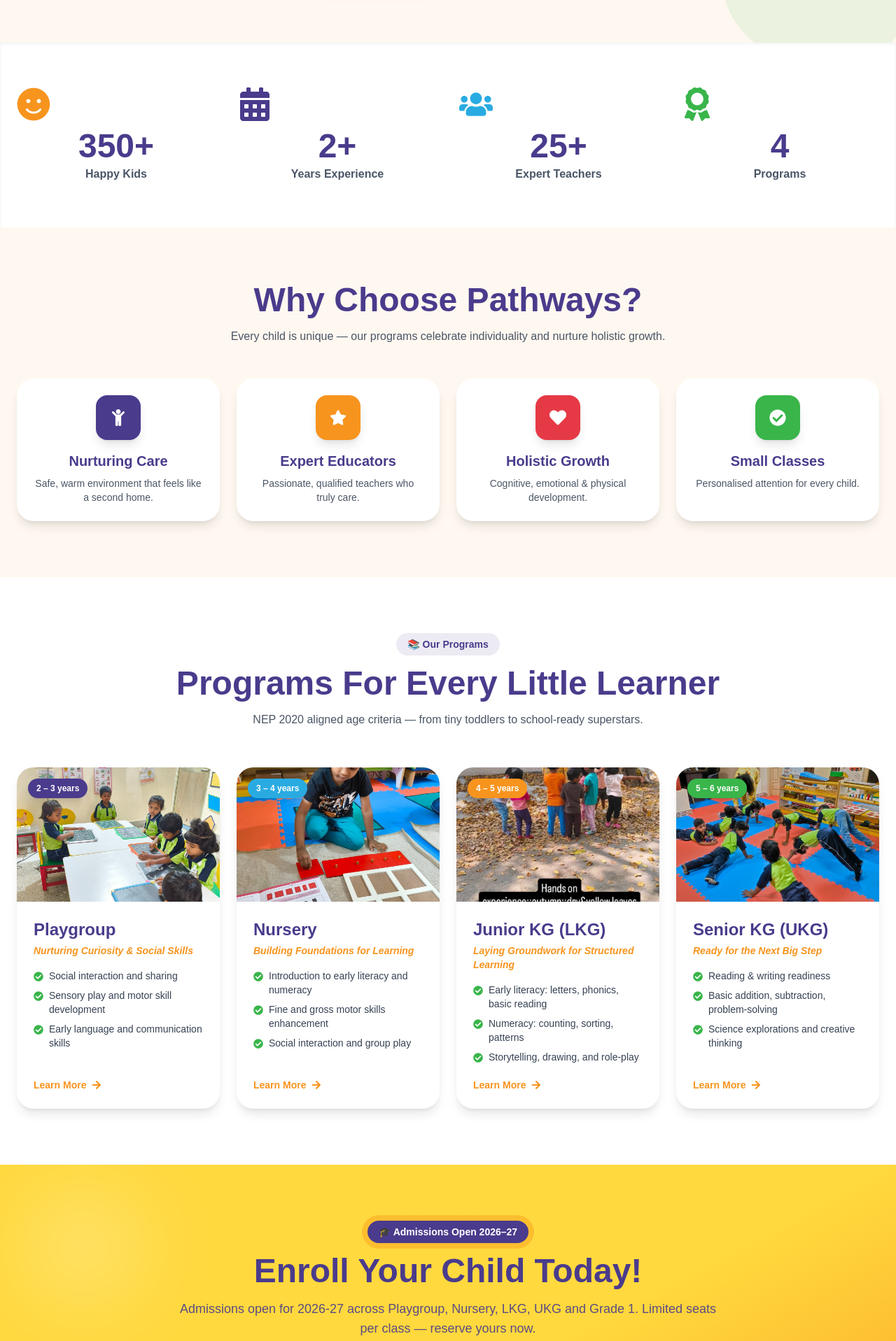
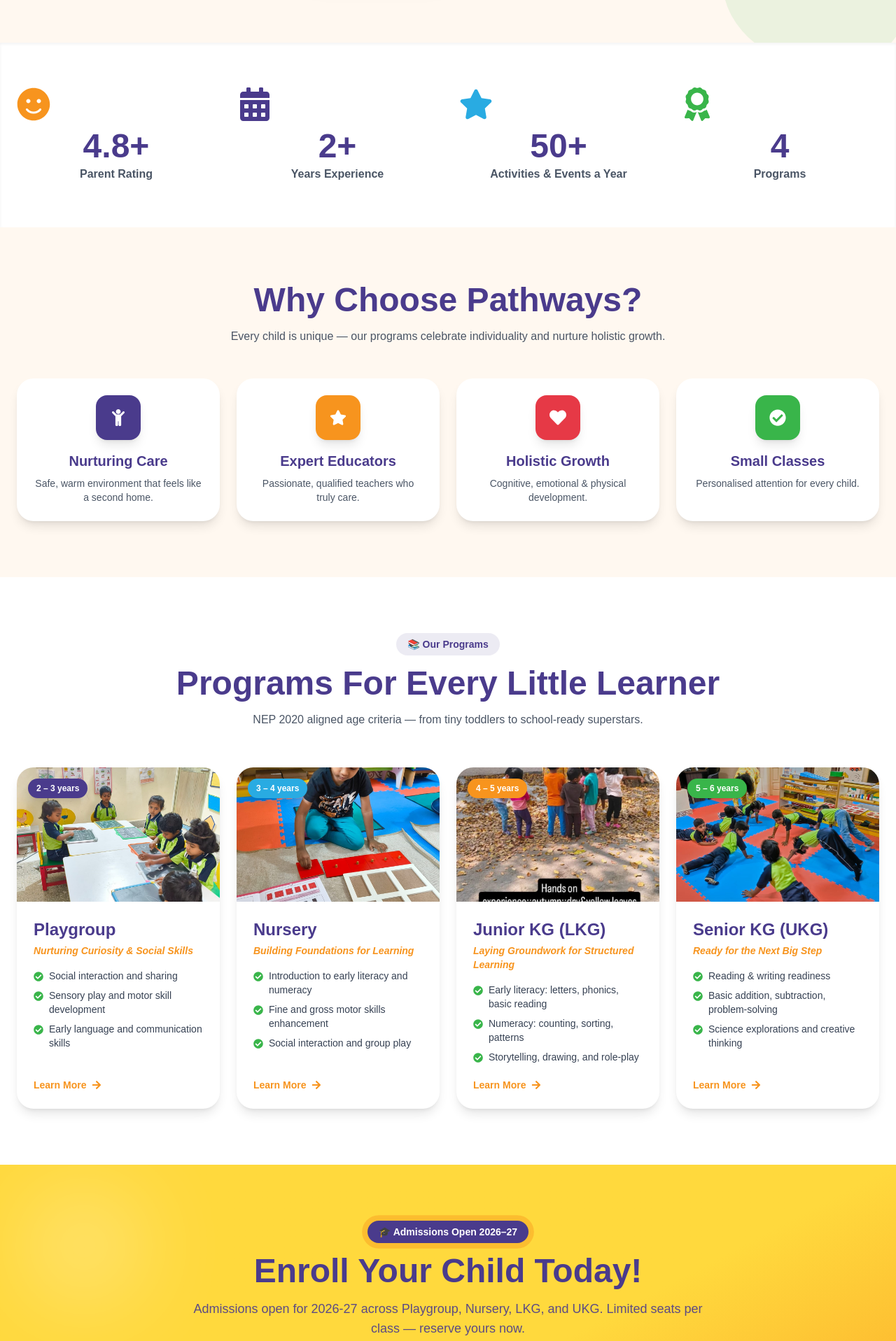
Before and after one commit to kush232323/pathways, a React (Vite) app: page / in a window 1280 px wide. Shown: the part 1663-3580 px from the top of the page at 70% size. Built offline with nearby package versions, Linux system fonts and the light colour scheme.

Commit message:
update code

```diff
--- a/src/App.jsx
+++ b/src/App.jsx
@@ -305,7 +305,7 @@ function Reveal({ children, delay = 0, className = "", direction = "up" }) {
 /* ============================================================
    🔢 COUNTER
    ============================================================ */
-function Counter({ end, duration = 2000, suffix = "" }) {
+function Counter({ end, duration = 2000, suffix = "", decimals = 0 }) {
   const [count, setCount] = useState(0);
   const [ref, visible] = useReveal();
   useEffect(() => {
@@ -315,11 +315,11 @@ function Counter({ end, duration = 2000, suffix = "" }) {
     const timer = setInterval(() => {
       start += step;
       if (start >= end) { setCount(end); clearInterval(timer); }
-      else setCount(Math.floor(start));
+      else setCount(decimals ? parseFloat(start.toFixed(decimals)) : Math.floor(start));
     }, 16);
     return () => clearInterval(timer);
-  }, [visible, end, duration]);
-  return <span ref={ref}>{count}{suffix}</span>;
+  }, [visible, end, duration, decimals]);
+  return <span ref={ref}>{decimals ? count.toFixed(decimals) : count}{suffix}</span>;
 }
 
 /* ============================================================
@@ -506,7 +506,6 @@ function Footer() {
             <li>Nursery (3 – 4 yrs)</li>
             <li>LKG (4 – 5 yrs)</li>
             <li>UKG (5 – 6 yrs)</li>
-            <li>Grade 1 (6+ yrs)</li>
             <li>Daycare</li>
           </ul>
         </div>
@@ -688,7 +687,7 @@ function ContactForm() {
         <label className="block text-sm font-semibold text-[#4A3B8C] mb-1">Program Interested In</label>
         <select value={form.program} onChange={(e) => setForm({ ...form, program: e.target.value })}
           className="w-full px-4 py-3 rounded-2xl border-2 border-gray-200 focus:border-[#F7941E] outline-none transition cursor-pointer">
-          {["Playgroup (2-3 yrs)", "Nursery (3-4 yrs)", "Junior KG / LKG (4-5 yrs)", "Senior KG / UKG (5-6 yrs)", "Grade 1 (6+ yrs)", "Daycare"].map((p) => <option key={p}>{p}</option>)}
+          {["Playgroup (2-3 yrs)", "Nursery (3-4 yrs)", "Junior KG / LKG (4-5 yrs)", "Senior KG / UKG (5-6 yrs)", "Daycare"].map((p) => <option key={p}>{p}</option>)}
         </select>
       </div>
       <div>
@@ -705,16 +704,15 @@ function ContactForm() {
 }
 
 /* ============================================================
-   ❓ FAQ SECTION — updated with NEP age criteria
+   ❓ FAQ SECTION — updated: meals removed, timings updated
    ============================================================ */
 function FAQSection() {
   const faqs = [
-    { q: "What is the age criteria for admission?", a: "As per NEP 2020 guidelines: Playgroup 2+ years, Nursery 3+ years, Junior KG (LKG) 4+ years, Senior KG (UKG) 5+ years, and Grade 1 requires 6+ years. Daycare is available for working parents." },
+    { q: "What is the age criteria for admission?", a: "As per NEP 2020 guidelines: Playgroup 2+ years, Nursery 3+ years, Junior KG (LKG) 4+ years, and Senior KG (UKG) 5+ years. Daycare is available for working parents." },
     { q: "What is your teaching approach?", a: "We follow an activity-based, play-centered learning philosophy aligned with NEP 2020. Children learn by doing — through hands-on activities, exploration, and guided play." },
-    { q: "What are the school timings?", a: "Preschool: 9:00 AM – 12:30 PM. Daycare: 8:00 AM – 6:00 PM. Flexible options available." },
+    { q: "What are the school timings?", a: "Playgroup & Nursery: 9:15 AM – 12:30 PM. LKG & UKG: 9:15 AM – 1:30 PM. Daycare: 9:15 AM – 4:00 PM." },
     { q: "How do you ensure my child's safety?", a: "CCTV surveillance, secure entry, trained staff, and strict hygiene protocols ensure a completely safe environment for every child." },
     { q: "What documents are required for admission?", a: "Birth certificate, vaccination record, Aadhaar copy, and 4 passport-size photographs of the child." },
-    { q: "Do you provide meals?", a: "Yes! We provide nutritious, freshly prepared snacks and meals in our Daycare program. Special dietary needs can be accommodated." },
   ];
   const [open, setOpen] = useState(0);
   return (
@@ -1083,19 +1081,21 @@ function Home() {
 
       <AboutSection />
 
-      {/* COUNTERS */}
+      {/* COUNTERS — updated to 4.8+ rating and 50+ activities */}
       <section className="bg-white py-16 shadow-inner">
         <div className="max-w-7xl mx-auto px-6 grid grid-cols-2 md:grid-cols-4 gap-8">
           {[
-            { icon: <FaSmile />, end: 350, suffix: "+", label: "Happy Kids", color: "text-[#F7941E]" },
+            { icon: <FaSmile />, end: 4.8, suffix: "+", label: "Parent Rating", color: "text-[#F7941E]", decimals: 1 },
             { icon: <FaCalendarAlt />, end: 2, suffix: "+", label: "Years Experience", color: "text-[#4A3B8C]" },
-            { icon: <FaUsers />, end: 25, suffix: "+", label: "Expert Teachers", color: "text-[#29ABE2]" },
+            { icon: <FaStar />, end: 50, suffix: "+", label: "Activities & Events a Year", color: "text-[#29ABE2]" },
             { icon: <FaAward />, end: 4, suffix: "", label: "Programs", color: "text-[#39B54A]" },
           ].map((c, i) => (
             <Reveal key={i} delay={i * 120} direction="zoom">
               <div className="text-center group">
                 <div className={`text-4xl md:text-5xl mb-3 ${c.color} group-hover:scale-110 transition-transform`}>{c.icon}</div>
-                <div className="text-4xl md:text-5xl font-extrabold text-[#4A3B8C] mb-1"><Counter end={c.end} suffix={c.suffix} /></div>
+                <div className="text-4xl md:text-5xl font-extrabold text-[#4A3B8C] mb-1">
+                  <Counter end={c.end} suffix={c.suffix} decimals={c.decimals || 0} />
+                </div>
                 <p className="text-gray-600 font-semibold text-sm md:text-base">{c.label}</p>
               </div>
             </Reveal>
@@ -1174,7 +1174,7 @@ function Home() {
             <div className="text-center mb-14">
               <span className="inline-block bg-[#4A3B8C] text-white font-bold px-4 py-1.5 rounded-full text-sm mb-4 shadow-lg anim-pulse-glow">🎓 Admissions Open 2026–27</span>
               <h2 className="text-4xl md:text-5xl font-extrabold text-[#4A3B8C] mb-4">Enroll Your Child Today!</h2>
-              <p className="text-[#4A3B8C]/90 text-lg max-w-3xl mx-auto">Admissions open for 2026-27 across Playgroup, Nursery, LKG, UKG and Grade 1. Limited seats per class — reserve yours now.</p>
+              <p className="text-[#4A3B8C]/90 text-lg max-w-3xl mx-auto">Admissions open for 2026-27 across Playgroup, Nursery, LKG, and UKG. Limited seats per class — reserve yours now.</p>
             </div>
           </Reveal>
           <div className="grid sm:grid-cols-2 lg:grid-cols-4 gap-6 mb-12">
@@ -1375,7 +1375,7 @@ function Admissions() {
           </div>
         </Reveal>
 
-        {/* Age Criteria Table (NEP 2020) */}
+        {/* Age Criteria Table (NEP 2020) — Grade 1 removed */}
         <Reveal>
           <h3 className="text-3xl md:text-4xl font-extrabold text-[#4A3B8C] text-center mb-6">Age Criteria (NEP 2020)</h3>
           <div className="bg-white rounded-3xl shadow-lg overflow-hidden mb-12">
@@ -1388,7 +1388,6 @@ function Admissions() {
               { c: "Nursery", a: "3+ years" },
               { c: "Junior KG (LKG)", a: "4+ years" },
               { c: "Senior KG (UKG)", a: "5+ years" },
-              { c: "Grade 1", a: "6+ years" },
             ].map((row, i) => (
               <div key={i} className={`grid grid-cols-2 text-sm md:text-base ${i % 2 === 0 ? "bg-[#FFF8F0]" : "bg-white"}`}>
                 <div className="px-5 py-3 font-semibold text-[#4A3B8C]">{row.c}</div>
```
